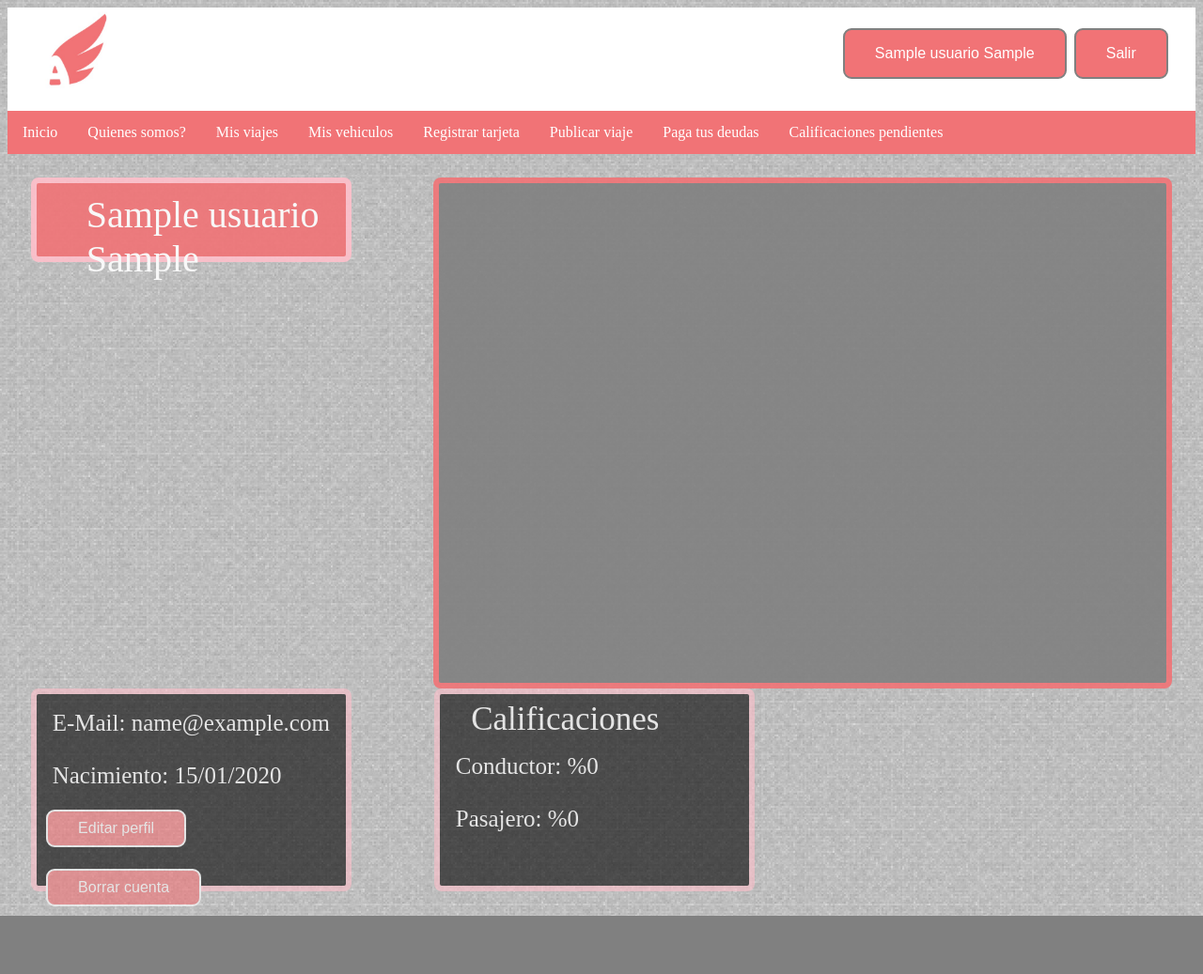
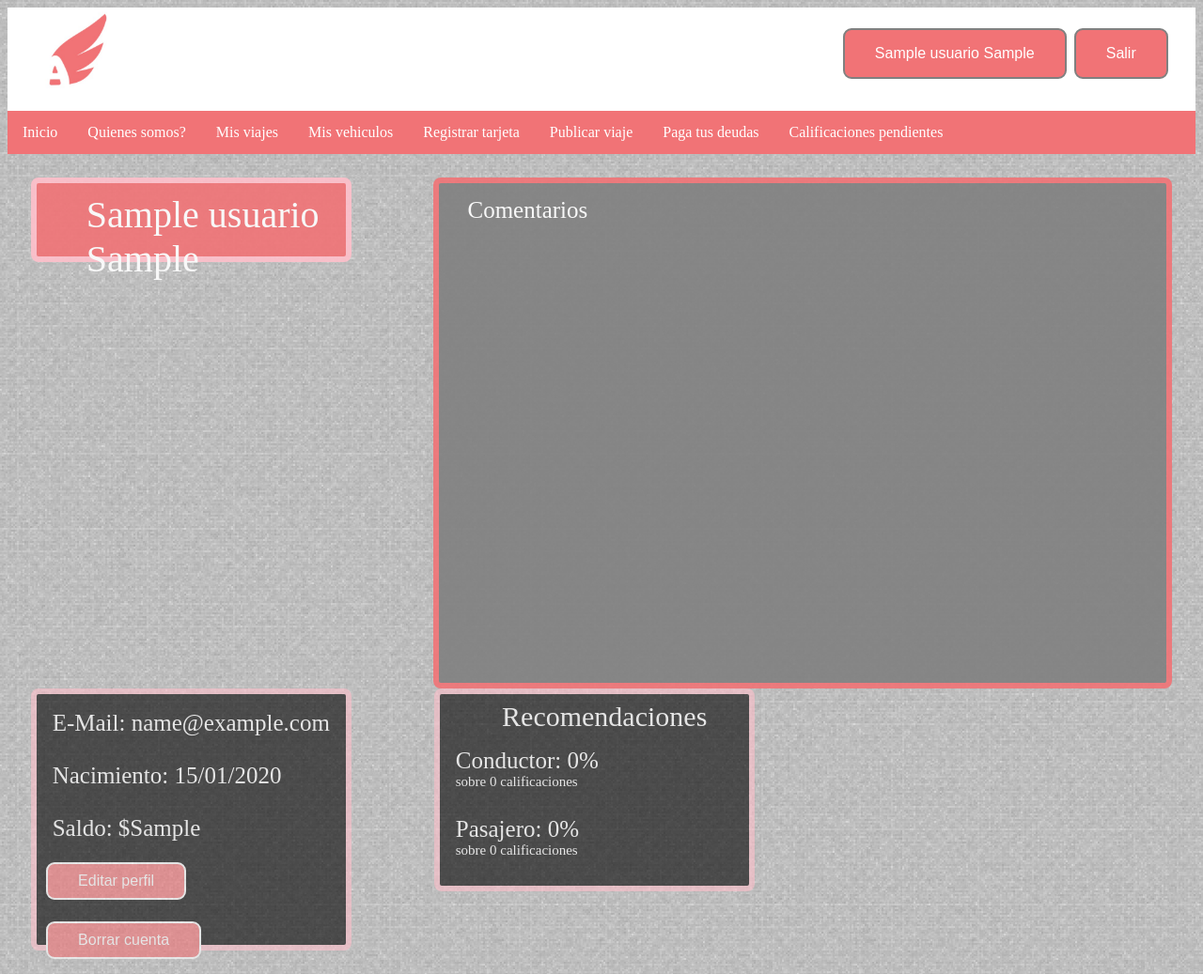
Before and after one commit to tpanelli/Ingenieria-de-software-2-grupo-14, a PHP site: the page made by verPerfil.php in a window 1280 px wide. Shown: the whole page at 94% size. Before the commit the page ends 975 px from the top, so only its background shows below. Run offline with PHP 8.4, Linux system fonts and the light colour scheme; the visitor is signed in with stand-in values (Sample User, id 1); tables that the repository leaves empty or names only in its code hold one stand-in row (values such as "Sample post").

Commit message:
Perfil actualizado y acomodado

```diff
--- a/verPerfil.php
+++ b/verPerfil.php
@@ -10,8 +10,10 @@
   $link = conectar();
   $result = mysqli_query($link,"select * from usuario where mail = '$_GET[mail]'");
   $row = mysqli_fetch_array($result);
-  $calificacionP=mysqli_query($link,"select sum(puntaje) / count(*) as promedio from calificaciones where mailvotado ='$_GET[mail]' and rol='pasajero'");
-  $calificacionC=mysqli_query($link,"select sum(puntaje) / count(*) as promedio from calificaciones where mailvotado ='$_GET[mail]' and rol='conductor'");
+  $calificacionP=mysqli_query($link,"select sum(puntaje) / count(*) as promedio from calificaciones where mailvotado ='$_GET[mail]' and rol='pasajero' and realizado = '1'");
+  $calificacionC=mysqli_query($link,"select sum(puntaje) / count(*) as promedio from calificaciones where mailvotado ='$_GET[mail]' and rol='conductor' and realizado = '1'");
+  $cantConductor = mysqli_num_rows( mysqli_query($link,"select * from calificaciones where mailvotado ='$_GET[mail]' and rol='conductor' and realizado = '1'"));
+  $cantPasajero = mysqli_num_rows( mysqli_query($link,"select * from calificaciones where mailvotado ='$_GET[mail]' and rol='pasajero' and realizado = '1'"));
   $cp=mysqli_fetch_array($calificacionP);
   $cc=mysqli_fetch_array($calificacionC);
 ?>
@@ -20,6 +22,7 @@
 	<div class="nombrePerfil"> <?php echo $row['nombre'],' ', $row['apellido'] ?> </div>
 </div>
 <div class="cuadrado">
+	<div style="color:white; font-size:25px; margin-left:2%">Comentarios</div>
 <?php
     $comentarios = mysqli_query($link,"select * from calificaciones where mailvotado = '$_GET[mail]' and realizado = '1'");
 	while($comentario = mysqli_fetch_array($comentarios)){
@@ -27,16 +30,22 @@
 ?>
 		<table class="comentario"><tr>
 			<td><?php echo $comentario['resenia']?><td>
-			<td><?php echo $comentario['puntaje']?><td>
+			<td>Calificacion: <?php $puntaje = ($comentario['puntaje'] == 1) ? 'Positiva' : 'Negativa';
+									echo $puntaje; ?><td>
+			<td><?php echo 'Calificado como ', $comentario['rol']?><td>
 		</table>
 	<?php } ?>
 		</div>
-<div class="datos">
+<?php  $height = ($_GET['mail']== $_SESSION['mail'])? '34%' : '20%'; ?>
+<div style="height:<?php echo $height?>" class="datos">
 	<div style="color:white; font-size:25px; margin-top: 5% ; margin-left:5%">
 	 E-Mail: <?php echo $row['mail']?><br><br>
-	 Nacimiento: <?php $fecha=$row['fechanac']; echo date("d/m/Y", strtotime($fecha));?>
+	 Nacimiento: <?php $fecha=$row['fechanac']; echo date("d/m/Y", strtotime($fecha));?><br><br>
 	 </div>
 	 <?php if ($_GET['mail']== $_SESSION['mail']){?>
+	 <div style="color:white; font-size:25px; margin-left:5%">
+	 Saldo: $<?php echo $row['saldo']; ?>
+	 </div>
 	 <div>
 			<div><a href="editarPerfil.php"><button class="botonEditarPerfil"> Editar perfil </button></a></div>
 	</div>
@@ -46,10 +55,10 @@
 	 <?php } ?>
 </div>
 <div class="datos">
-     <div style="font-size: 35px; color: white; margin-left: 10%; margin-top: 2%"> Calificaciones </div>
+     <div style="font-size: 30px; color: white; margin-left: 20%; margin-top: 2%"> Recomendaciones</div>
 	<div style="color:white; font-size:25px; margin-top: 5% ; margin-left:5%">
-	 Conductor: %<?php echo $cp['promedio']*100?> <br><br>
-	 Pasajero: %<?php echo $cc['promedio']*100?>
+	 Conductor: <?php echo $cc['promedio']*100?>% <div style="font-size:15px">sobre <?php echo $cantConductor ?> calificaciones</div><br>
+	 Pasajero: <?php echo $cp['promedio']*100?>% <div style="font-size:15px">sobre <?php echo $cantPasajero ?> calificaciones</div>
 </div>
 </body>
 </html>
```
